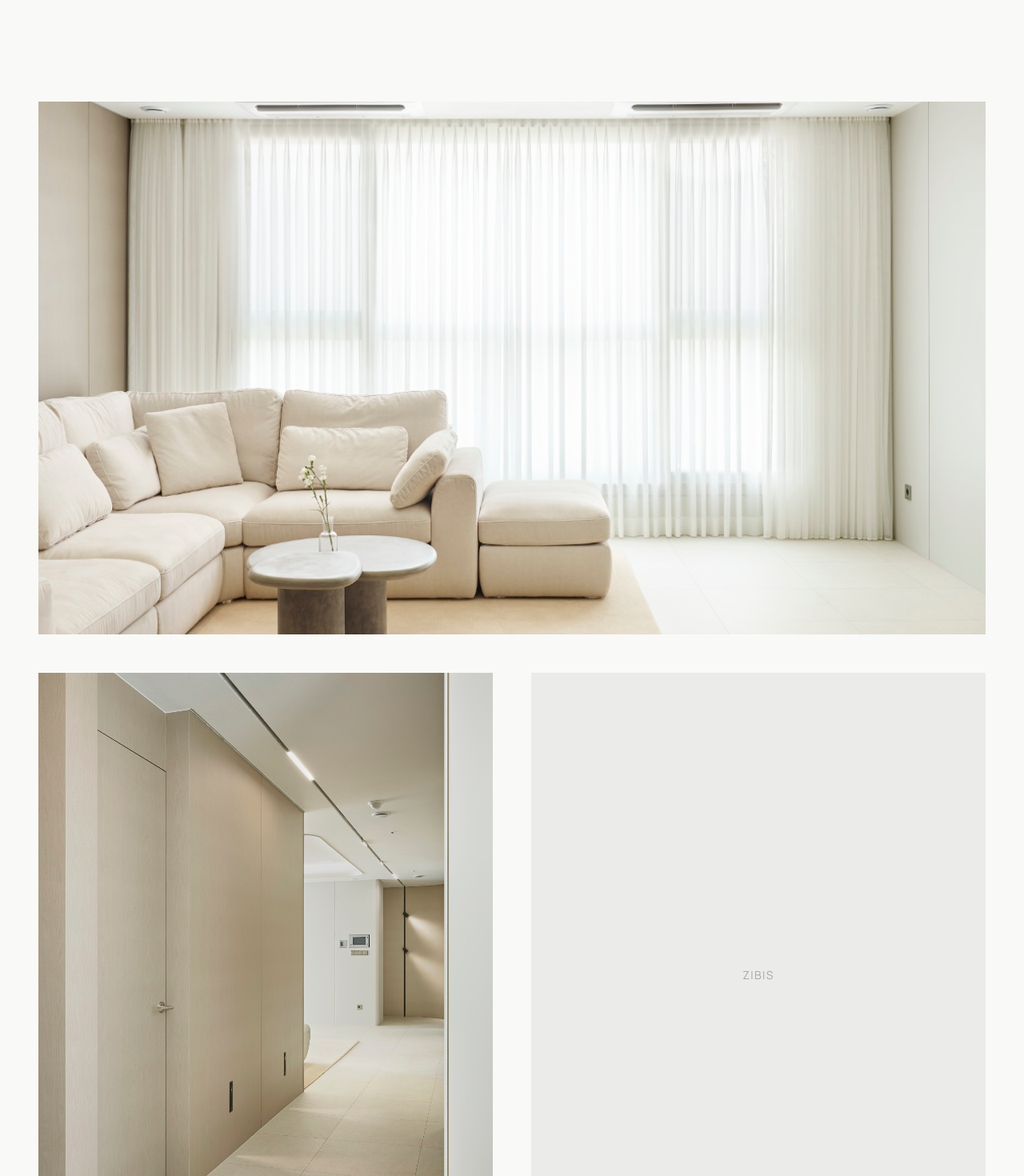
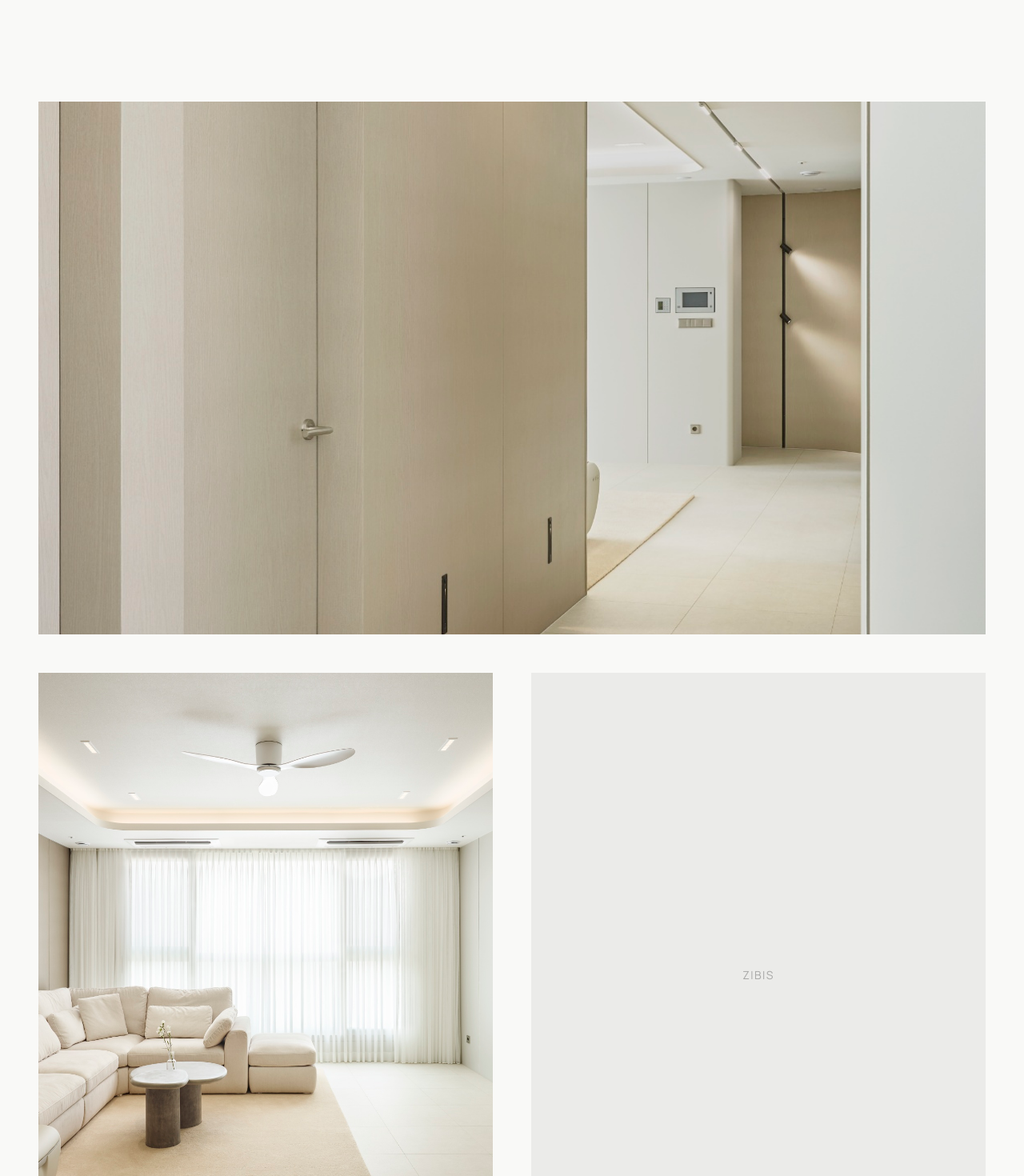
Before and after one commit to insung-lll/zibis_web, a Next.js app: page /projects/1 in a window 1280 px wide. Shown: the part 2580-4050 px from the top of the page at 80% size. Built offline with nearby package versions, Linux system fonts and the light colour scheme; a web font is replaced by a local one.

Commit message:
feat: enforce thumbnailImage as first gallery image and update image rules

```diff
--- a/src/app/page.tsx
+++ b/src/app/page.tsx
@@ -36,8 +36,8 @@ export default function Home() {
     title: p.title,
     category: p.partner,
     year: p.year,
-    imageSrc: p.hoverImageSrc || p.heroImage,
-    hoverImageSrc: p.hoverImageSrc,
+    imageSrc: p.thumbnailImage,
+    hoverImageSrc: p.heroImage,
     colorClass: p.colorClass,
     span: gridSpans[i % gridSpans.length].span,
     aspect: gridSpans[i % gridSpans.length].aspect
@@ -57,7 +57,7 @@ export default function Home() {
             className={`absolute inset-0 bg-cover bg-center transition-all duration-1000 ease-[cubic-bezier(0.16,1,0.3,1)] origin-center ${
               isHoveringProject ? '-translate-y-[5%] scale-90 opacity-50' : 'translate-y-0 scale-100 opacity-100'
             }`}
-            style={{ backgroundImage: `url(${latestProject.heroImage})` }}
+            style={{ backgroundImage: `url(${latestProject.thumbnailImage})` }}
           />
 
           {/* 호버 시 아래에서 위로 슬라이드 인 되는 프로젝트 배경 */}
@@ -65,7 +65,7 @@ export default function Home() {
             className={`absolute inset-0 bg-cover bg-center transition-transform duration-1000 ease-[cubic-bezier(0.16,1,0.3,1)] ${
               isHoveringProject ? 'translate-y-0' : 'translate-y-[100%]'
             }`}
-            style={{ backgroundImage: `url(${latestProject.hoverImageSrc || latestProject.heroImage})` }}
+            style={{ backgroundImage: `url(${latestProject.heroImage})` }}
           />
         </div>
         <motion.div
--- a/src/components/ProjectDetailClient.tsx
+++ b/src/components/ProjectDetailClient.tsx
@@ -149,11 +149,14 @@ export default function ProjectDetailClient({ projectId }: ProjectDetailClientPr
       {/* 4. Image Gallery Section */}
       <section className="py-24 md:py-32 px-6 md:px-12 w-full max-w-screen-2xl mx-auto">
         <div className="grid grid-cols-1 md:grid-cols-12 gap-6 md:gap-12">
-          {projectData.gallery.map((item, idx) => (
+          {/* 첫 번째 갤러리 이미지는 규칙에 따라 항상 thumbnailImage(리스트 기본 썸네일)를 렌더링합니다 */}
+          {projectData.gallery.map((item, idx) => {
+            const imageSrc = idx === 0 ? projectData.thumbnailImage : item.image;
+            return (
               <div key={idx} className={`${item.colSpan} relative ${item.aspect} overflow-hidden group bg-[#EBEBE9] flex items-center justify-center`}>
-              {item.image ? (
+                {imageSrc ? (
                   <Image
-                  src={item.image}
+                    src={imageSrc}
                     alt={`Gallery Image ${idx + 1}`}
                     fill
                     className="object-cover transition-transform duration-1000 group-hover:scale-105"
@@ -162,7 +165,8 @@ export default function ProjectDetailClient({ projectId }: ProjectDetailClientPr
                   <span className="text-[#111111]/30 text-sm tracking-widest">ZIBIS</span>
                 )}
               </div>
-          ))}
+            );
+          })}
         </div>
       </section>
 
--- a/src/components/ProjectsClient.tsx
+++ b/src/components/ProjectsClient.tsx
@@ -103,8 +103,8 @@ export default function ProjectsClient() {
     title: p.title,
     category: p.partner,
     year: p.year,
-    imageSrc: p.hoverImageSrc || p.heroImage,
-    hoverImageSrc: p.hoverImageSrc,
+    imageSrc: p.thumbnailImage,
+    hoverImageSrc: p.heroImage,
     colorClass: p.colorClass,
     aspect: p.aspect,
     width: p.width
--- a/src/data/projects.ts
+++ b/src/data/projects.ts
@@ -4,8 +4,8 @@ export interface ProjectData {
   location: string;
   partner: string;
   date: string;
-  heroImage: string; // Detail page hero image
-  hoverImageSrc: string; // List page default image
+  thumbnailImage: string; // 리스트에서 기본으로 보여지는 썸네일 (상세페이지 히어로 다음 순서 이미지)
+  heroImage: string;      // 리스트에서 호버 시 올라오는 이미지 (상세페이지 히어로 이미지)
   category: string;
   year: string;
   width: string;
@@ -36,8 +36,9 @@ export const projects: ProjectData[] = [
     location: "SEOUL, KOREA",
     partner: "@HOMELUDENCE",
     date: "2026.01",
-    heroImage: "/img/projects/homeludence_1.jpg", // Detail hero
-    hoverImageSrc: "/img/projects/homeludence_1.jpg", // Default image shown on list
+    thumbnailImage: "/img/projects/homeludence_2.jpg", // 호버 전 기본 썸네일 (히어로 다음 갤러리 이미지)
+    heroImage: "/img/projects/homeludence_1.jpg",      // 호버 시 올라오는 이미지 (히어로 메인 이미지)
+
     category: "INTERIOR",
     year: "2026",
     width: "w-[85vw] md:w-[400px]",
@@ -56,8 +57,8 @@ export const projects: ProjectData[] = [
       { name: "컨트롤러", image: "", aspect: "aspect-video" }
     ],
     gallery: [
-      { image: "/img/projects/homeludence_1.jpg", colSpan: "col-span-1 md:col-span-12", aspect: "aspect-[16/9]" },
-      { image: "/img/projects/homeludence_2.jpg", colSpan: "col-span-1 md:col-span-6", aspect: "aspect-[3/4]" },
+      { image: "/img/projects/homeludence_2.jpg", colSpan: "col-span-1 md:col-span-12", aspect: "aspect-[16/9]" },
+      { image: "/img/projects/homeludence_1.jpg", colSpan: "col-span-1 md:col-span-6", aspect: "aspect-[3/4]" },
       { image: "", colSpan: "col-span-1 md:col-span-6", aspect: "aspect-[3/4]" }
     ]
   },
@@ -67,8 +68,8 @@ export const projects: ProjectData[] = [
     location: "BUSAN, KOREA",
     partner: "@DESIGN_STUDIO",
     date: "2025.11",
+    thumbnailImage: "/img/hero_2.jpg",
     heroImage: "/img/hero_2.jpg",
-    hoverImageSrc: "/img/hero_2.jpg",
     category: "COMMERCIAL",
     year: "2025",
     width: "w-[85vw] md:w-[600px]",
@@ -94,8 +95,8 @@ export const projects: ProjectData[] = [
     location: "JEJU, KOREA",
     partner: "@STAY_ARCHITECTS",
     date: "2025.08",
+    thumbnailImage: "/img/hero_1.jpg",
     heroImage: "/img/hero_1.jpg",
-    hoverImageSrc: "/img/hero_1.jpg",
     category: "EXHIBITION",
     year: "2025",
     width: "w-[85vw] md:w-[400px]",
```
Lines whose indentation alone changed are shown as unchanged.
